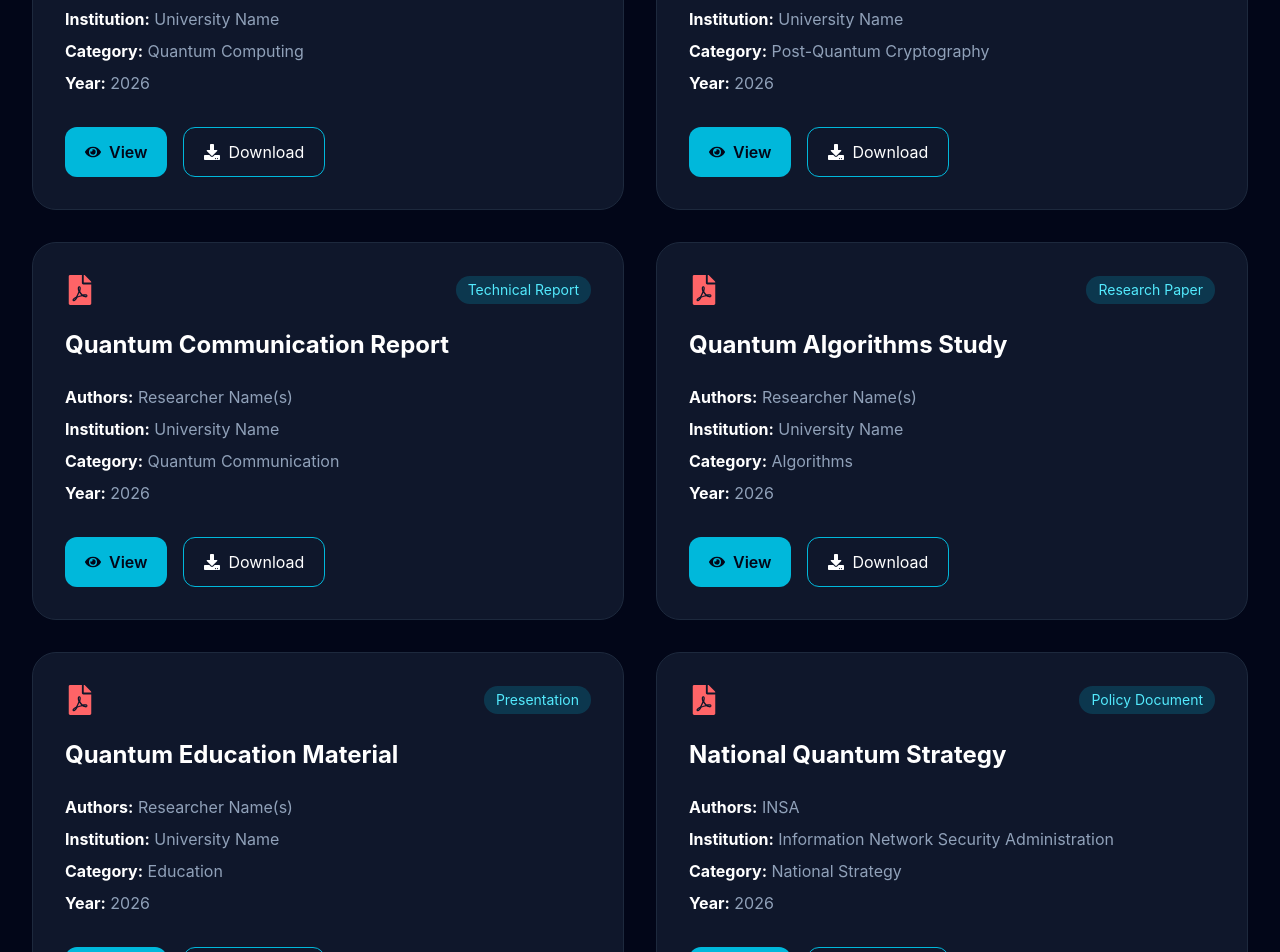
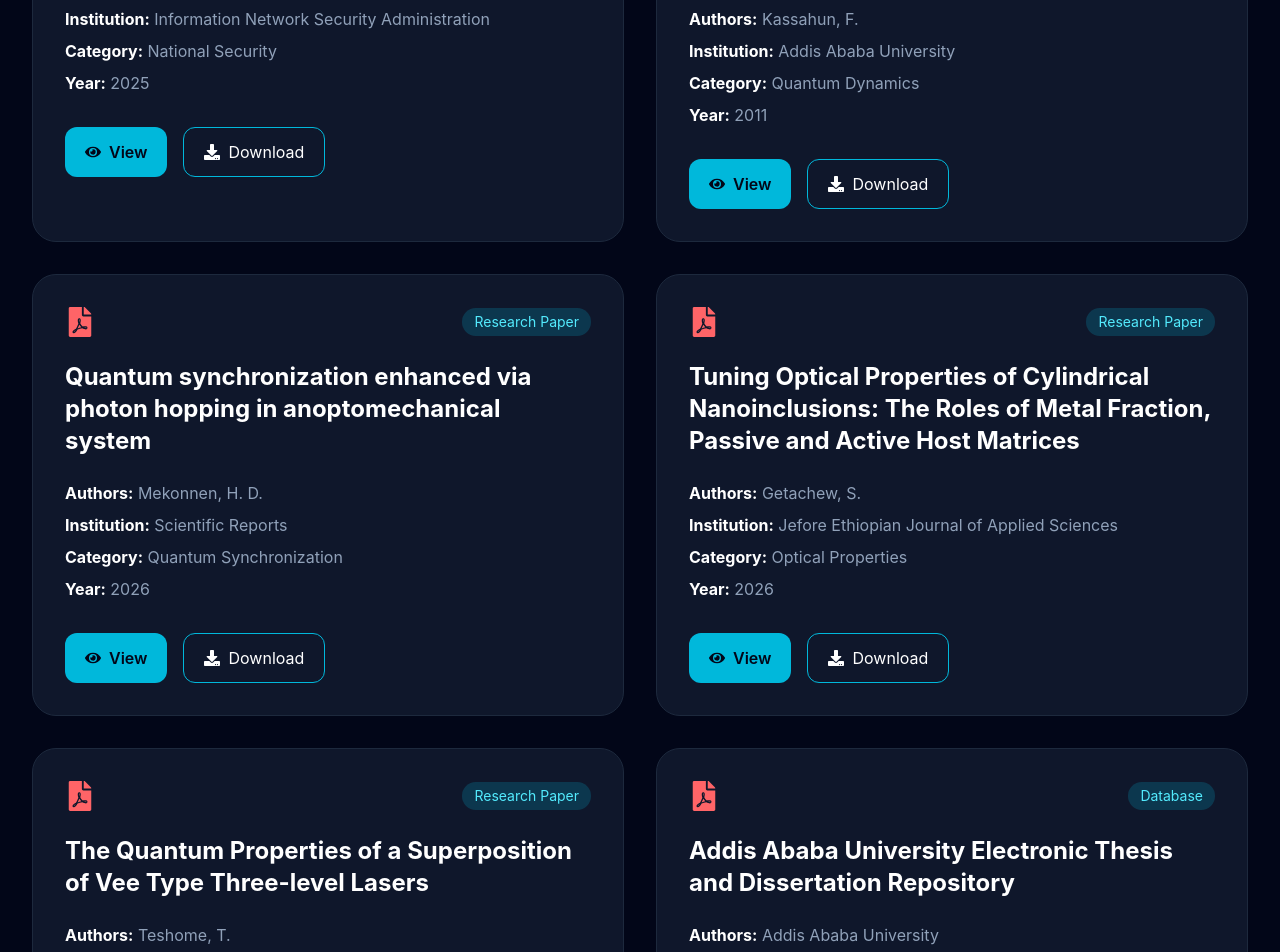
Before and after one commit to kidusmarkos0329-afk/quantum-ethiopia-website, a React (Vite) app: page /repository in a window 1280 px wide. Shown: the part 860-1812 px from the top of the page. Built offline with nearby package versions, Linux system fonts and the light colour scheme.

Commit message:
Update repository documents and vercel configuration

```diff
--- a/src/components/Repository.jsx
+++ b/src/components/Repository.jsx
@@ -12,52 +12,76 @@ import { Link } from "react-router-dom";
 function Repository() {
   const documents = [
     {
-      title: "Quantum Computing Research Title",
-      authors: "Researcher Name(s)",
-      institution: "University Name",
-      year: "2026",
-      category: "Quantum Computing",
-      type: "Research Paper",
+      title: "Quantum Computing and National Security",
+      authors: "INSA",
+      institution: "Information Network Security Administration",
+      year: "2025",
+      category: "National Security",
+      type: "Report",
+      link: "/Quantum Computing and National Security .pdf",
     },
     {
-      title: "Post-Quantum Cryptography Study",
-      authors: "Researcher Name(s)",
-      institution: "University Name",
-      year: "2026",
-      category: "Post-Quantum Cryptography",
-      type: "Thesis",
+      title: "Three-Level Laser Dynamics with the Atoms Pumped by Electron Bombardment",
+      authors: "Kassahun, F.",
+      institution: "Addis Ababa University",
+      year: "2011",
+      category: "Quantum Dynamics",
+      type: "Research Paper",
+      link: "https://doi.org/10.48550/arxiv.1105.1438",
     },
     {
-      title: "Quantum Communication Report",
-      authors: "Researcher Name(s)",
-      institution: "University Name",
+      title: "Quantum synchronization enhanced via photon hopping in anoptomechanical system",
+      authors: "Mekonnen, H. D.",
+      institution: "Scientific Reports",
       year: "2026",
-      category: "Quantum Communication",
-      type: "Technical Report",
+      category: "Quantum Synchronization",
+      type: "Research Paper",
+      link: "https://www.nature.com/articles/s41598-026-63320-6",
     },
     {
-      title: "Quantum Algorithms Study",
-      authors: "Researcher Name(s)",
-      institution: "University Name",
+      title: "Tuning Optical Properties of Cylindrical Nanoinclusions: The Roles of Metal Fraction, Passive and Active Host Matrices",
+      authors: "Getachew, S.",
+      institution: "Jefore Ethiopian Journal of Applied Sciences",
       year: "2026",
-      category: "Algorithms",
+      category: "Optical Properties",
       type: "Research Paper",
+      link: "https://www.jejas.org/index.php/jejas/article/view/100",
     },
     {
-      title: "Quantum Education Material",
-      authors: "Researcher Name(s)",
-      institution: "University Name",
-      year: "2026",
-      category: "Education",
-      type: "Presentation",
+      title: "The Quantum Properties of a Superposition of Vee Type Three-level Lasers",
+      authors: "Teshome, T.",
+      institution: "Science Publishing Group",
+      year: "2021",
+      category: "Quantum Optics",
+      type: "Research Paper",
+      link: "https://doi.org/10.11648/j.ajpa.20210904.11",
     },
     {
-      title: "National Quantum Strategy",
-      authors: "INSA",
-      institution: "Information Network Security Administration",
-      year: "2026",
-      category: "National Strategy",
-      type: "Policy Document",
+      title: "Addis Ababa University Electronic Thesis and Dissertation Repository",
+      authors: "Addis Ababa University",
+      institution: "Addis Ababa University",
+      year: "Various",
+      category: "Repository",
+      type: "Database",
+      link: "https://etd.aau.edu.et",
+    },
+    {
+      title: "Haramaya University Institutional Repository",
+      authors: "Haramaya University",
+      institution: "Haramaya University",
+      year: "Various",
+      category: "Repository",
+      type: "Database",
+      link: "http://ir.haramaya.edu.et/hru/",
+    },
+    {
+      title: "The Interaction of Two-Level Atom with Light Beams",
+      authors: "Tesfaye, H.",
+      institution: "Wallaga University",
+      year: "2023",
+      category: "Quantum Interaction",
+      type: "Master of Science Proposal",
+      link: "https://www.scribd.com/document/624862532/my-thesis-4",
     },
   ];
 
@@ -183,15 +207,26 @@ function Repository() {
 
               <div className="flex gap-4 mt-8">
 
-                <button className="flex items-center gap-2 bg-cyan-500 hover:bg-cyan-400 transition px-5 py-3 rounded-xl font-semibold text-slate-950">
+                <a
+                  href={doc.link}
+                  target="_blank"
+                  rel="noopener noreferrer"
+                  className="flex items-center gap-2 bg-cyan-500 hover:bg-cyan-400 transition px-5 py-3 rounded-xl font-semibold text-slate-950"
+                >
                   <FaEye />
                   View
-                </button>
+                </a>
 
-                <button className="flex items-center gap-2 border border-cyan-500 hover:bg-cyan-500/10 transition px-5 py-3 rounded-xl">
+                <a
+                  href={doc.link}
+                  download={doc.link.endsWith(".pdf") ? true : undefined}
+                  target="_blank"
+                  rel="noopener noreferrer"
+                  className="flex items-center gap-2 border border-cyan-500 hover:bg-cyan-500/10 transition px-5 py-3 rounded-xl"
+                >
                   <FaDownload />
                   Download
-                </button>
+                </a>
 
               </div>
 
```
Also changed, not shown: 1 other file (tests, documents, lock files or other folders).
